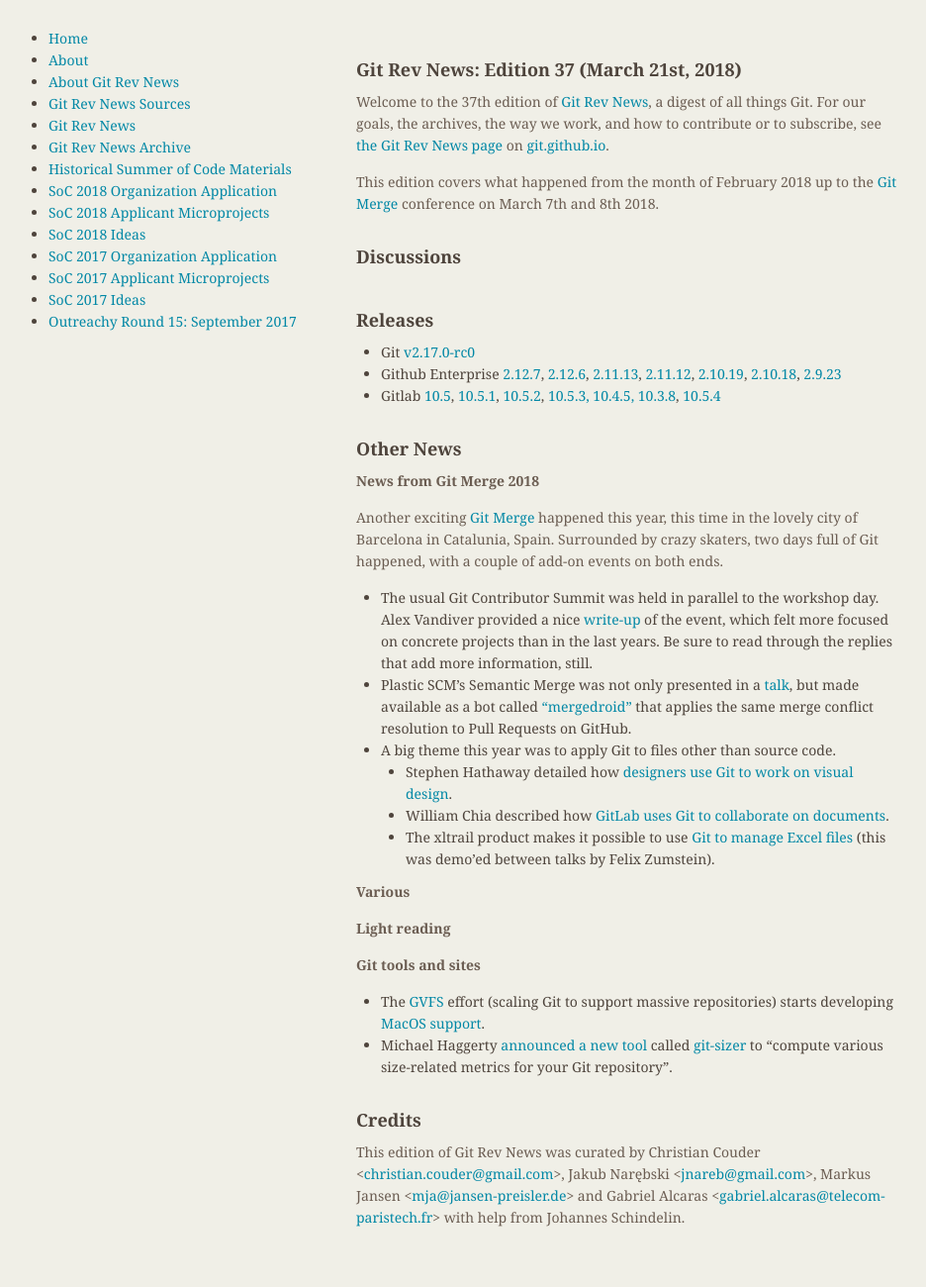
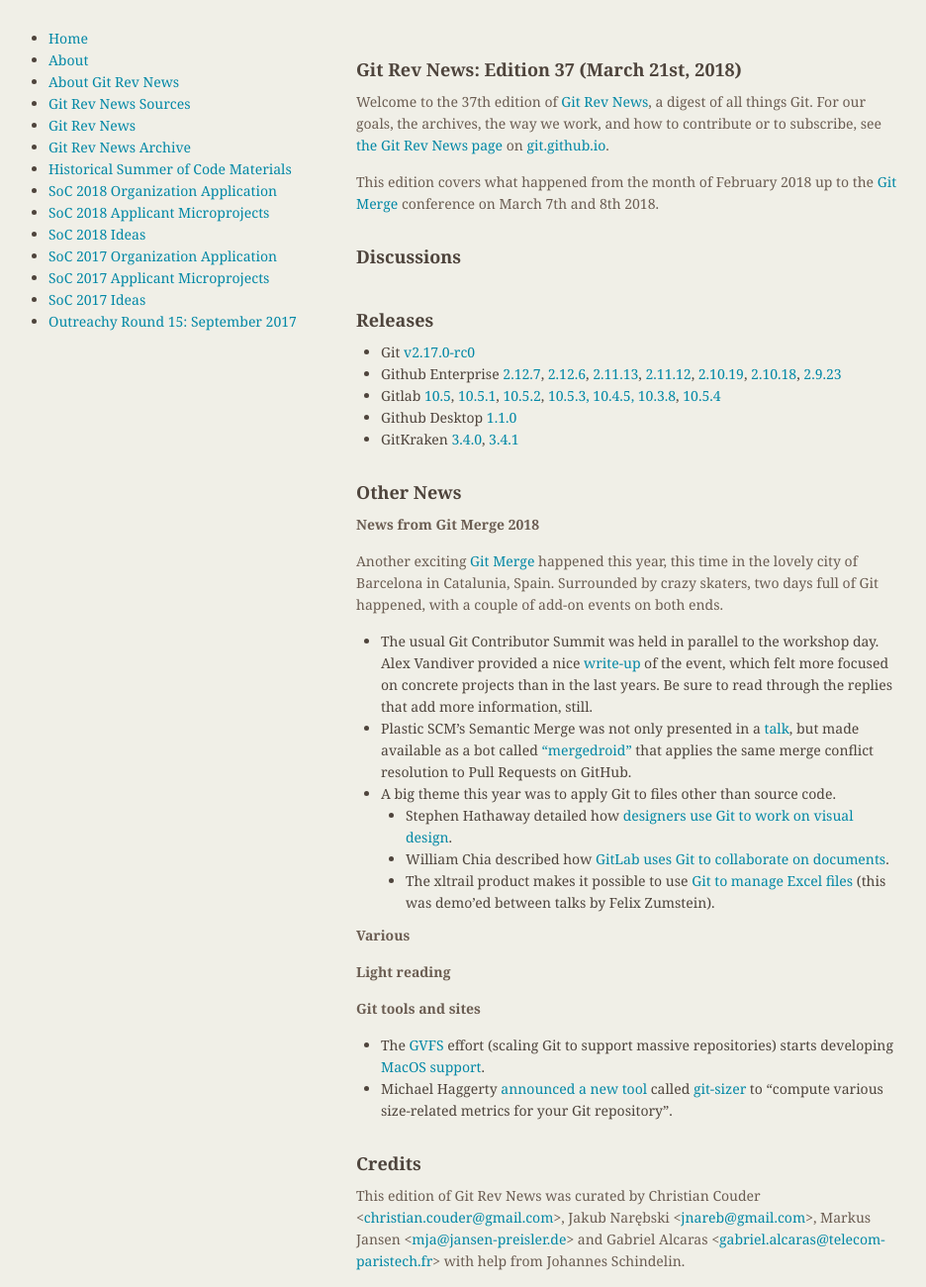
Before and after one commit to git/git.github.io, a Jekyll site: the page built from rev_news/drafts/edition-37.md, in a window 1280 px wide. Shown: the whole page at 99% size, without its empty margins (174-1110 px from the left). Built offline with Jekyll 4.4.1, drawn with Linux system fonts in a browser that asks for light colours; before the commit the page ends 1256 px from its top, so only the background shows below that.

Commit message:
rn-37: add GitHub Desktop and GitKraken releases

```diff
--- a/rev_news/drafts/edition-37.md
+++ b/rev_news/drafts/edition-37.md
@@ -49,6 +49,9 @@
 [10.5.2](https://about.gitlab.com/2018/02/27/gitlab-10-5-2-released/),
 [10.5.3, 10.4.5, 10.3.8](https://about.gitlab.com/2018/03/06/security-10-5-3-plus-10-4-5-plus-10-3-8-1st-blog-post/),
 [10.5.4](https://about.gitlab.com/2018/03/09/gitlab-10-5-4-released/)
+* Github Desktop [1.1.0](https://desktop.github.com/release-notes/)
+* GitKraken [3.4.0](https://support.gitkraken.com/release-notes/current#v3-4-0),
+[3.4.1](https://support.gitkraken.com/release-notes/current#v3-4-1)
 
 ## Other News
 
```
